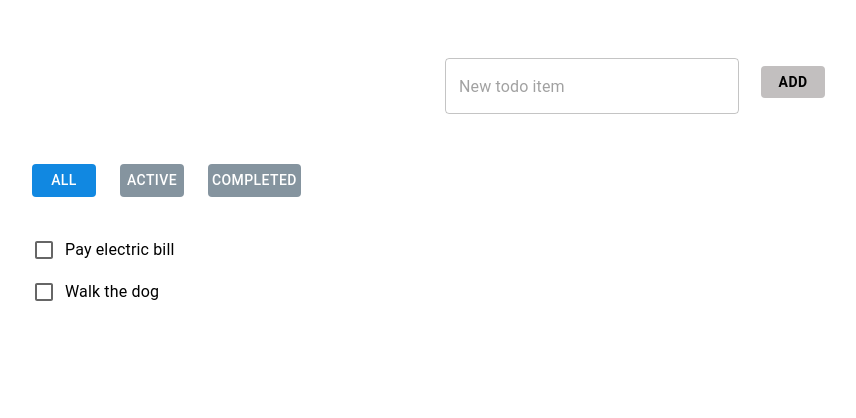
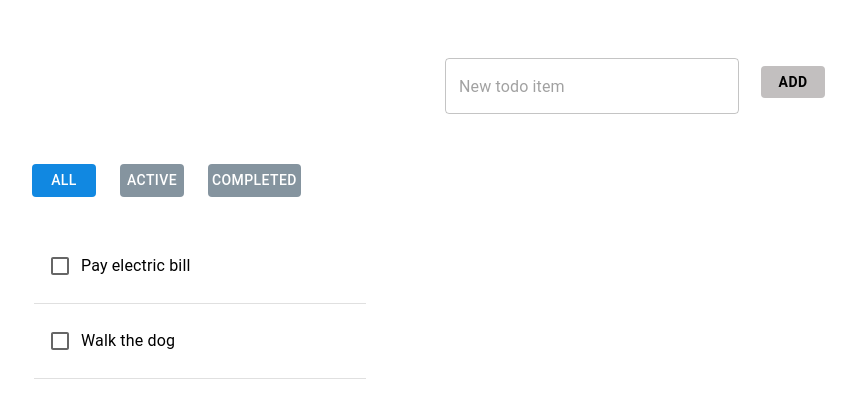
Before and after one commit to samtoken4/synaptiq-full-stack-challenge-main, a React (Create React App) app in the folder frontend/: page / in a window 1280 px wide. Shown: the top 418 px of the page, without its empty margins (4-860 px from the left). Built offline with nearby package versions, Linux system fonts and the light colour scheme.

Commit message:
update style

```diff
--- a/frontend/src/components/TodoList/TodoList.tsx
+++ b/frontend/src/components/TodoList/TodoList.tsx
@@ -136,7 +136,8 @@ const TodoList = () => {
                     })}
                 </div>
                 :
-                renderNoItemsMessage(filter)}
+                renderNoItemsMessage(filter)
+            }
         </>);
 
     const updateTodo = (value: string) => {
--- a/frontend/src/components/TodoList/TodoListItem.tsx
+++ b/frontend/src/components/TodoList/TodoListItem.tsx
@@ -1,5 +1,4 @@
-
-import { Checkbox, FormControlLabel } from "@mui/material";
+import { Checkbox, FormControlLabel, TableRow, TableCell } from "@mui/material";
 
 interface TodoListItemProps {
     listItemCompleted: boolean;
@@ -9,7 +8,12 @@ interface TodoListItemProps {
 };
 
 const TodoListItem = ({ listItemCompleted, itemId, handleOnChange, name }: TodoListItemProps) => {
-    return (<li style={{ listStyleType: 'none', minWidth: '150px' }} className={listItemCompleted ? 'completed' : ''} >
+    return (
+        <TableRow
+            style={{ width: '300px' }}
+            className={listItemCompleted ? 'completed' : ''}
+        >
+            <TableCell style={{ width: '300px' }}>
                 <FormControlLabel
                     control={
                         <Checkbox
@@ -19,7 +23,9 @@ const TodoListItem = ({ listItemCompleted, itemId, handleOnChange, name }: TodoL
                     }
                     label={name}
                 />
-    </li>)
+            </TableCell>
+        </TableRow>
+    );
 }
 
 export default TodoListItem;
```
Lines whose indentation alone changed are shown as unchanged.
